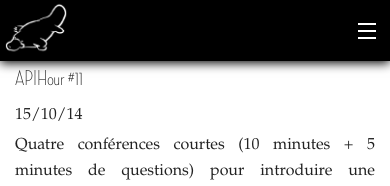
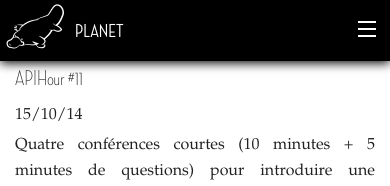
Before and after one commit to clermontech/planet, a Jekyll site: the page built from index.md, in a window 390 px wide. Shown: the top 186 px of the page. Built offline with Jekyll 4.4.1, drawn with Linux system fonts in a browser that asks for light colours; Markdown is read by kramdown in place of the engine named in the settings.

Commit message:
modif header pour tablet/mobile
affichage titre + logo
modif taille du logo

```diff
--- a/_layouts/layout.html
+++ b/_layouts/layout.html
@@ -26,8 +26,8 @@
         <ul class="title-area">
             <li>
                 <a href="">
+                    <img class="logo-small" src="images/clermontech_logo_120px.png" alt="logo clermontech small"/>
                     <strong>Planet</strong>
-                    <img class="logo-small" src="images/clermontech_logo_64px.png" alt="logo clermontech small"/>
                 </a>
             </li>
             <li class="toggle-topbar menu-icon">
--- a/css/main.css
+++ b/css/main.css
@@ -44,7 +44,16 @@ h1, strong {
   -moz-box-shadow: 0px 2px 10px 0px #000;
   -o-box-shadow: 0px 2px 10px 0px #000;
   box-shadow: 0px 2px 10px 0px #000;
-  height: 61px; }
+  height: 61px;
+  background-color: #000; }
+  .top-bar .toggle-topbar.menu-icon {
+    margin: 0;
+    top: 0%; }
+    .top-bar .toggle-topbar.menu-icon a {
+      height: 60px; }
+
+.top-bar.expanded {
+  background-color: #000; }
 
 .top-bar-section li:not(.has-form) a {
   font-family: "Neutraface", "Helvetica Neue", fantasy, "Helvetica", Arial, sans-serif;
@@ -61,14 +70,17 @@ li {
   background-color: #000; }
 
 .title-area strong {
-  display: none;
+  display: block;
   font-weight: bold;
   font-size: 1.2em;
-  margin-left: 5px; }
+  margin-left: 10px;
+  line-height: 64px;
+  float: left; }
 
 .logo-small {
   margin-left: 5px;
-  height: 62px; }
+  height: 60px;
+  float: left; }
 
 /* footer */
 footer {
@@ -112,24 +124,20 @@ footer {
   font-size: 0.6rem; }
 
 @media only screen and (min-width: 40.063em) {
-  .top-bar {
-    background-color: #000; }
-
   .top-bar-section li:not(.has-form) a {
     font-size: 1.2em; }
 
-  .logo-small {
-    display: none; }
-
   .title-area strong {
-    display: block;
     text-align: left;
     color: white;
-    line-height: 64px; } }
+    font-size: 1.5em; } }
 @media only screen and (min-width: 800px) {
   .event-date-wrapper {
     display: block; } }
 @media only screen and (min-width: 64.063em) {
+  .logo-small {
+    display: none; }
+
   hr {
     display: block;
     border-color: #000; }
```
Also changed, not shown: scss/main.scss (+26 -14 lines), images/clermontech_logo_120px.png (added).
